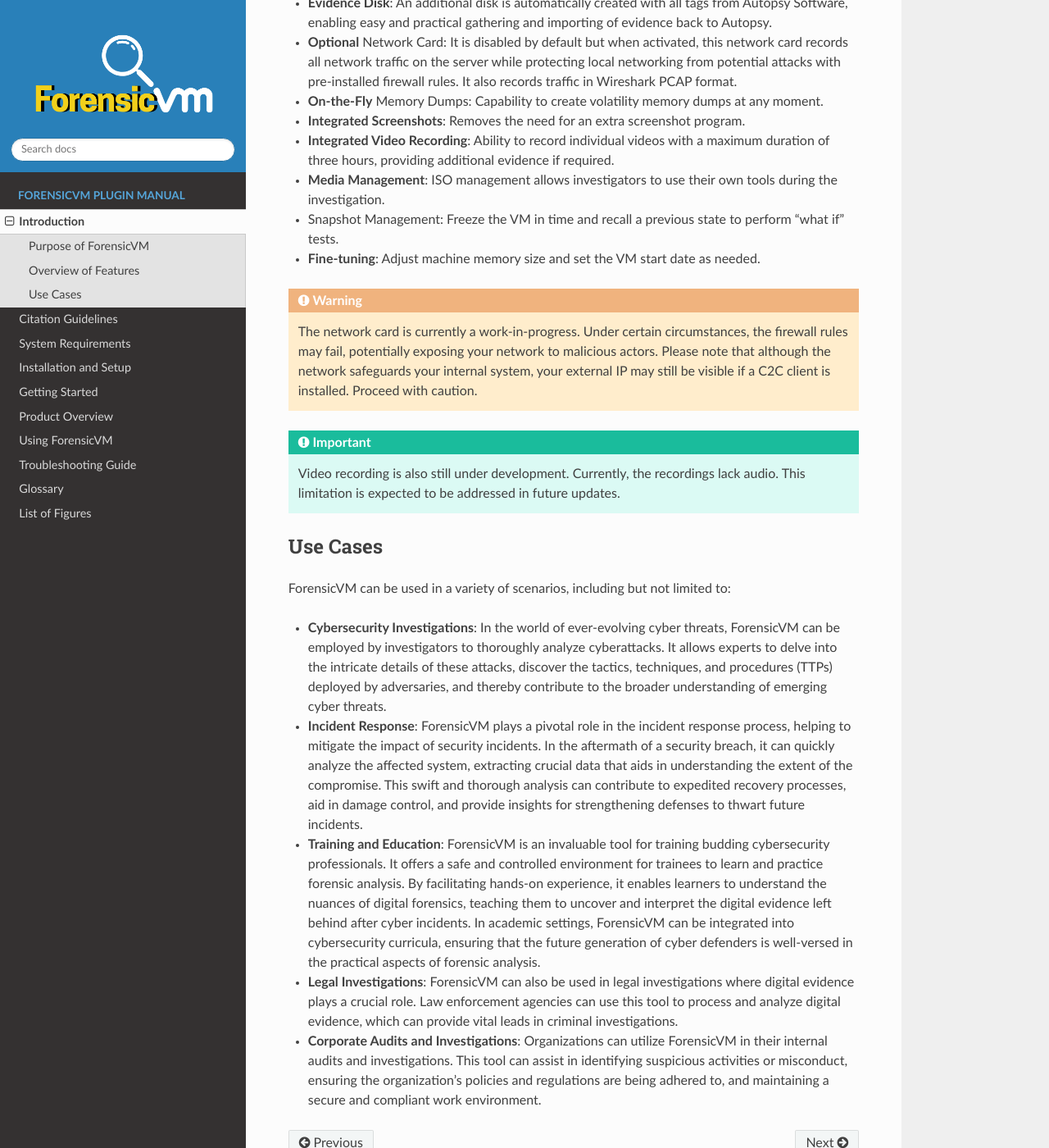
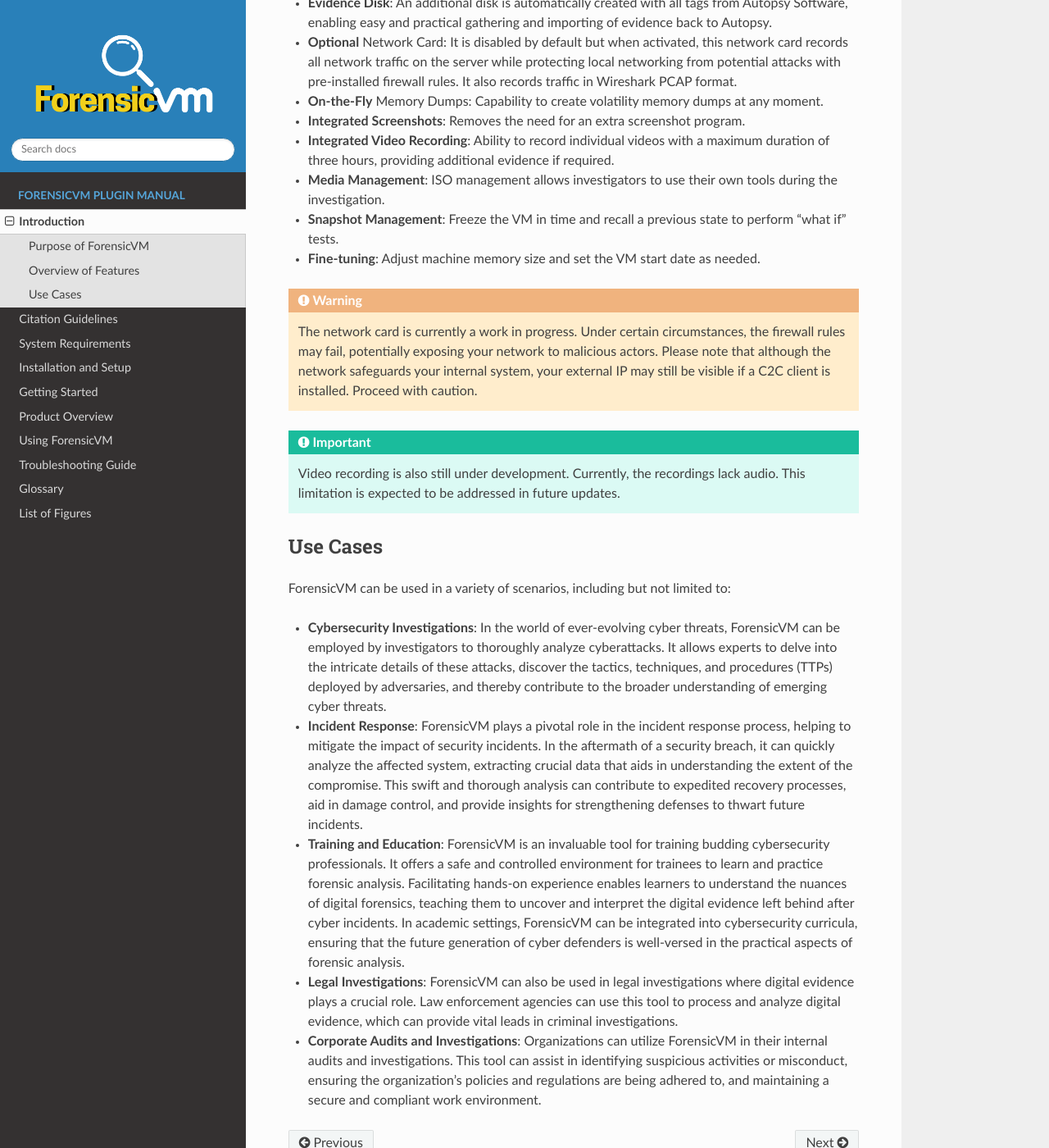
Before and after one commit to nunomourinho/forensicVmAutopsyUserManual, a Sphinx documentation site: the page built from docs/user/introduction.rst, in a window 1280 px wide and 1400 px high, scrolled down 1000 px. Shown: the whole window at 82% size. Built offline with Sphinx 7.4.7 and the Read the Docs theme 2.0.0, drawn with Linux system fonts in a browser that asks for light colours; pages that are not in the unit, such as notebooks, are missing from menus; some of the changed text lies outside the part shown.

```diff
--- a/docs/user/introduction.rst
+++ b/docs/user/introduction.rst
@@ -13,22 +13,22 @@ Overview of Features
 ForensicVM offers a range of features designed to enhance the forensic analysis process:
 
 - **Virtualization of** Forensic Images: ForensicVM enables the creation and management of virtualized instances of forensic images, paving the way for a more flexible and scalable analysis process. This virtualization can be executed either through a snapshot linked to the investigator's storage for quick selection or by full conversion, which transfers and converts the image to a remote server to maximize the VM's performance and features.
-- Forensic Image **Lifecycle Management**: ForensicVM equips users with tools for managing every step of a forensic image's lifecycle, from creation to decommissioning. Convert the forensic image into a VM, start, stop, reset, snapshot, and safely delete the forensic image when it is no longer required.
+- **Forensic Image Lifecycle Management**: ForensicVM equips users with tools for managing every step of a forensic image's lifecycle, from creation to decommissioning. Convert the forensic image into a VM, start, stop, reset, snapshot, and safely delete the forensic image when it is no longer required.
 - **Advanced Analysis Tools**: Equipped with a suite of powerful analysis tools, ForensicVM assists investigators in uncovering vital evidence.
 - **Integrated** Hypervisor: The ForensicVM Server features a robust hypervisor based on QEMU and KVM to guarantee efficient execution and management of virtual machines.
 - **Collaboration**: ForensicVM employs a web development strategy that fosters remote and secure collaboration among forensic investigators. This method enables team members, regardless of their location, to work simultaneously on investigations in a digital space, enhancing productivity and communication. It leverages advanced encryption and security protocols to ensure that all collaborative efforts remain secure and confidential, protecting the integrity of investigations. In essence, ForensicVM's approach melds convenience, connectivity, and security, revolutionizing the way forensic investigations are conducted.
-- Plugin Architecture: Plugins applied to the forensic virtual machine enable security bypassing, like creating new admins, resetting Windows activation, patching accessibility, and also allow the community to develop custom solutions that interact with ForensicVM.
+- **Plugin Architecture**: Plugins applied to the forensic virtual machine enable security bypassing, like creating new admins, resetting Windows activation, patching accessibility, and also allow the community to develop custom solutions that interact with ForensicVM.
 - **Evidence Disk**: An additional disk is automatically created with all tags from Autopsy Software, enabling easy and practical gathering and importing of evidence back to Autopsy.
 - **Optional** Network Card: It is disabled by default but when activated, this network card records all network traffic on the server while protecting local networking from potential attacks with pre-installed firewall rules. It also records traffic in Wireshark PCAP format.
 - **On-the-Fly** Memory Dumps: Capability to create volatility memory dumps at any moment.
 - **Integrated Screenshots**: Removes the need for an extra screenshot program.
 - **Integrated Video Recording**: Ability to record individual videos with a maximum duration of three hours, providing additional evidence if required.
 - **Media Management**: ISO management allows investigators to use their own tools during the investigation.
-- Snapshot Management: Freeze the VM in time and recall a previous state to perform "what if" tests.
+- **Snapshot Management**: Freeze the VM in time and recall a previous state to perform "what if" tests.
 - **Fine-tuning**: Adjust machine memory size and set the VM start date as needed.
 
 .. WARNING::
-   The network card is currently a work-in-progress. Under certain circumstances, the firewall rules may fail, potentially exposing your network to malicious actors. Please note that although the network safeguards your internal system, your external IP may still be visible if a C2C client is installed. Proceed with caution.
+   The network card is currently a work in progress. Under certain circumstances, the firewall rules may fail, potentially exposing your network to malicious actors. Please note that although the network safeguards your internal system, your external IP may still be visible if a C2C client is installed. Proceed with caution.
 
 .. IMPORTANT::
    Video recording is also still under development. Currently, the recordings lack audio. This limitation is expected to be addressed in future updates.
@@ -40,6 +40,6 @@ ForensicVM can be used in a variety of scenarios, including but not limited to:
 
 - **Cybersecurity Investigations**: In the world of ever-evolving cyber threats, ForensicVM can be employed by investigators to thoroughly analyze cyberattacks. It allows experts to delve into the intricate details of these attacks, discover the tactics, techniques, and procedures (TTPs) deployed by adversaries, and thereby contribute to the broader understanding of emerging cyber threats.
 - **Incident Response**: ForensicVM plays a pivotal role in the incident response process, helping to mitigate the impact of security incidents. In the aftermath of a security breach, it can quickly analyze the affected system, extracting crucial data that aids in understanding the extent of the compromise. This swift and thorough analysis can contribute to expedited recovery processes, aid in damage control, and provide insights for strengthening defenses to thwart future incidents.
-- **Training and Education**: ForensicVM is an invaluable tool for training budding cybersecurity professionals. It offers a safe and controlled environment for trainees to learn and practice forensic analysis. By facilitating hands-on experience, it enables learners to understand the nuances of digital forensics, teaching them to uncover and interpret the digital evidence left behind after cyber incidents. In academic settings, ForensicVM can be integrated into cybersecurity curricula, ensuring that the future generation of cyber defenders is well-versed in the practical aspects of forensic analysis.
+- **Training and Education**: ForensicVM is an invaluable tool for training budding cybersecurity professionals. It offers a safe and controlled environment for trainees to learn and practice forensic analysis. Facilitating hands-on experience enables learners to understand the nuances of digital forensics, teaching them to uncover and interpret the digital evidence left behind after cyber incidents. In academic settings, ForensicVM can be integrated into cybersecurity curricula, ensuring that the future generation of cyber defenders is well-versed in the practical aspects of forensic analysis.
 - **Legal Investigations**: ForensicVM can also be used in legal investigations where digital evidence plays a crucial role. Law enforcement agencies can use this tool to process and analyze digital evidence, which can provide vital leads in criminal investigations.
 - **Corporate Audits and Investigations**: Organizations can utilize ForensicVM in their internal audits and investigations. This tool can assist in identifying suspicious activities or misconduct, ensuring the organization's policies and regulations are being adhered to, and maintaining a secure and compliant work environment.
```
